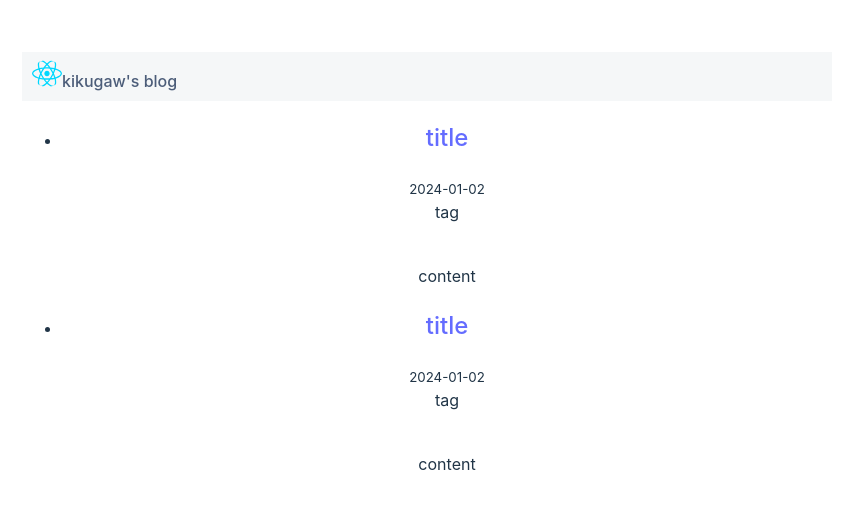
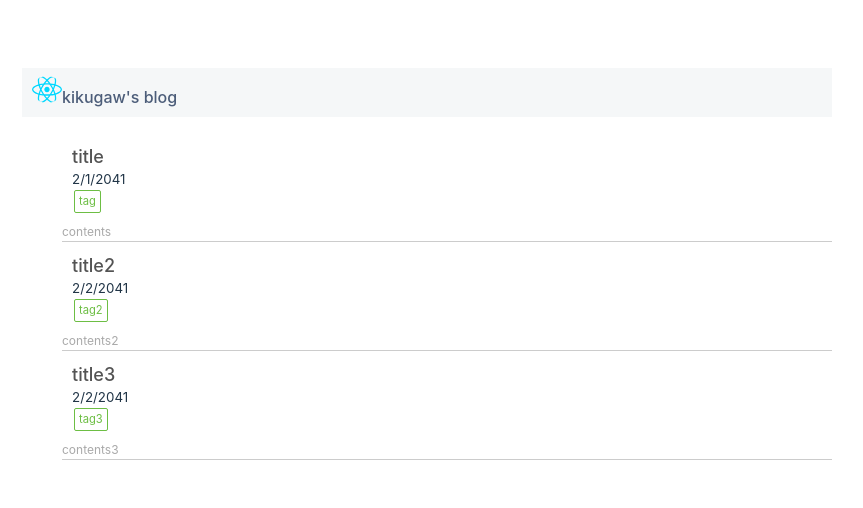
Before and after one commit to kikugaw/blog-react, a React (Vite) app: page / in a window 1280 px wide. Shown: the part 128-636 px from the top of the page, without its empty margins (213-1076 px from the left). Built offline with nearby package versions, Linux system fonts and the light colour scheme.

Commit message:
記事のコンテンツ追加

```diff
--- /dev/null
+++ b/src/components/Article/article_item.css
@@ -0,0 +1,49 @@
+li {
+  list-style: none;
+}
+
+.article-list-item {
+  text-align: left;
+  width: 100%;
+  border-bottom: 1px solid #ccc;
+}
+
+.article-list-item-title {
+  padding: 10px;
+}
+
+.article-list-item-title a {
+  color: #535353;
+  font-size: 18px;
+  width: 100%;
+}
+
+.date-wrapper {
+  display: flex;
+  width: 100%;
+}
+
+.date {
+  color: #666;
+  font-size: 0.7rem;
+}
+
+.tag {
+  width: fit-content;
+  border-color: #6dbe44;
+  border-width: 1px;
+  border-style: solid;
+  font-size: 0.7rem;
+  padding: 2px 4px;
+  color: #6dbe44;
+  margin-left: 2px;
+  position: relative;
+  border-radius: 2px;
+  text-align: center;
+}
+
+p {
+  color: darkgray;
+  font-size: 12px;
+  margin: 0;
+}
--- a/src/components/Article/article_item.tsx
+++ b/src/components/Article/article_item.tsx
@@ -1,20 +1,26 @@
-const ArticleItem = () => {
+import "./article_item.css";
+type ArticleItemProps = {
+  title: string;
+  date: Date;
+  tag: Array<string>;
+  content: string;
+};
+
+const ArticleItem = (props: ArticleItemProps) => {
+  const formattedDate = props.date.toLocaleDateString();
   return (
     <li>
       <div className="article-list-item">
         <div className="article-list-item-title">
-          <h2>
-            <a>title</a>
-          </h2>
-          <div className="data-wrapper">
-            <small>2024-01-02</small>
-            <div className="tag-wrapper">
-              <div className="tag">tag</div>
-            </div>
-            <br />
-            <p>content</p>
+          <a>{props.title}</a>
+          <div className="date-wrapper">
+            <small>{formattedDate}</small>
+          </div>
+          <div className="tag-wrapper">
+            <div className="tag">{props.tag}</div>
           </div>
         </div>
+        <p>{props.content}</p>
       </div>
     </li>
   );
--- /dev/null
+++ b/src/components/Article/article_list.css
@@ -0,0 +1,3 @@
+ul {
+  padding-left: 0;
+}
--- a/src/components/Article/article_list.tsx
+++ b/src/components/Article/article_list.tsx
@@ -1,11 +1,39 @@
 import ArticleItem from "./article_item";
 
 const ArticleList = () => {
+  const articleList = [
+    {
+      title: "title",
+      date: new Date(2041, 1, 1),
+      tag: ["tag"],
+      content: "contents",
+    },
+    {
+      title: "title2",
+      date: new Date(2041, 1, 2),
+      tag: ["tag2"],
+      content: "contents2",
+    },
+    {
+      title: "title3",
+      date: new Date(2041, 1, 2),
+      tag: ["tag3"],
+      content: "contents3",
+    },
+  ];
   return (
     <div className="article-list">
       <ul>
-        <ArticleItem />
-        <ArticleItem />
+        {articleList.map((article) => {
+          return (
+            <ArticleItem
+              title={article.title}
+              date={article.date}
+              tag={article.tag}
+              content={article.content}
+            />
+          );
+        })}
       </ul>
     </div>
   );
```
Also changed, not shown: src/components/Article/Content/content.tsx (line endings or trailing spaces).
